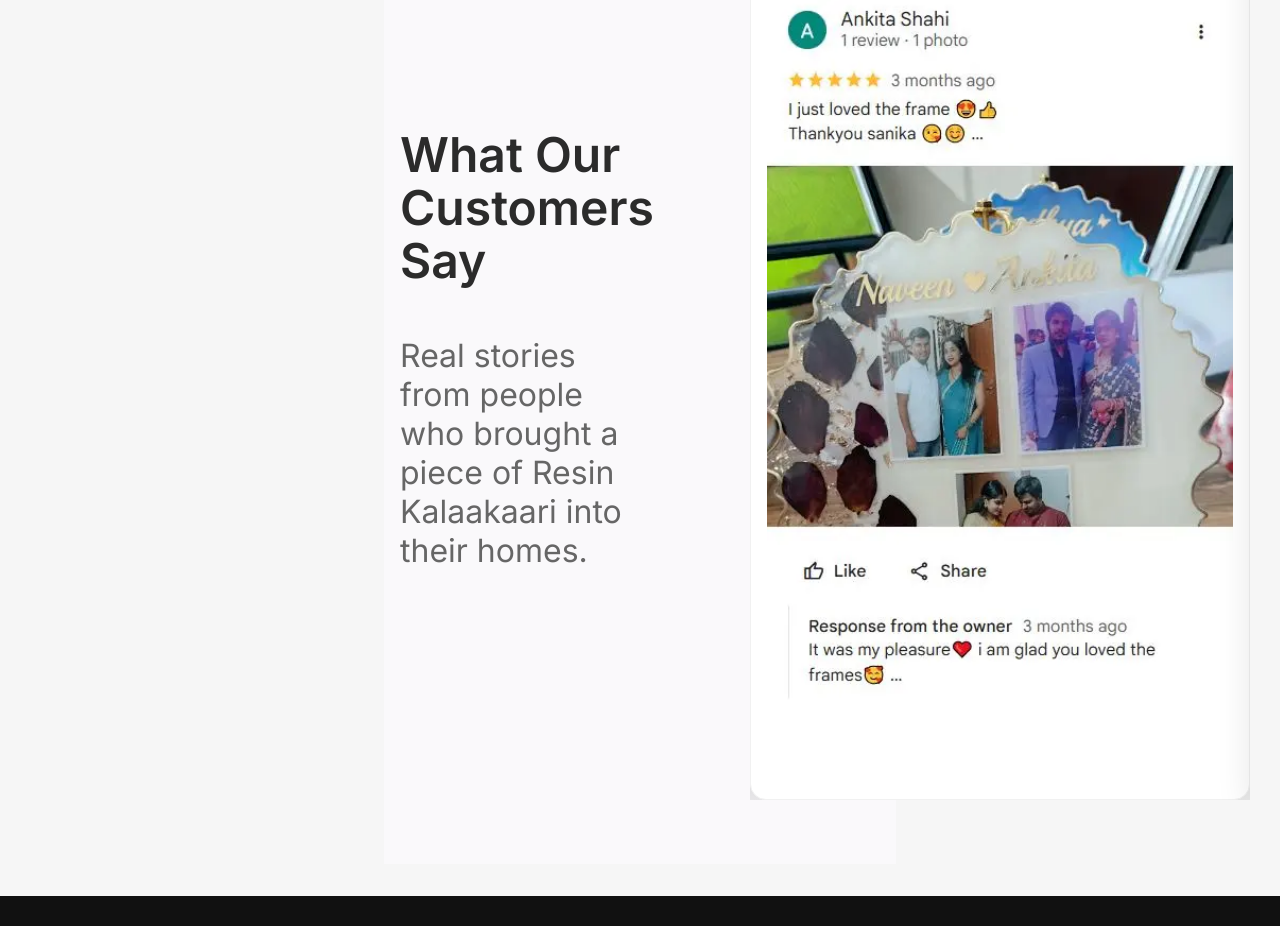
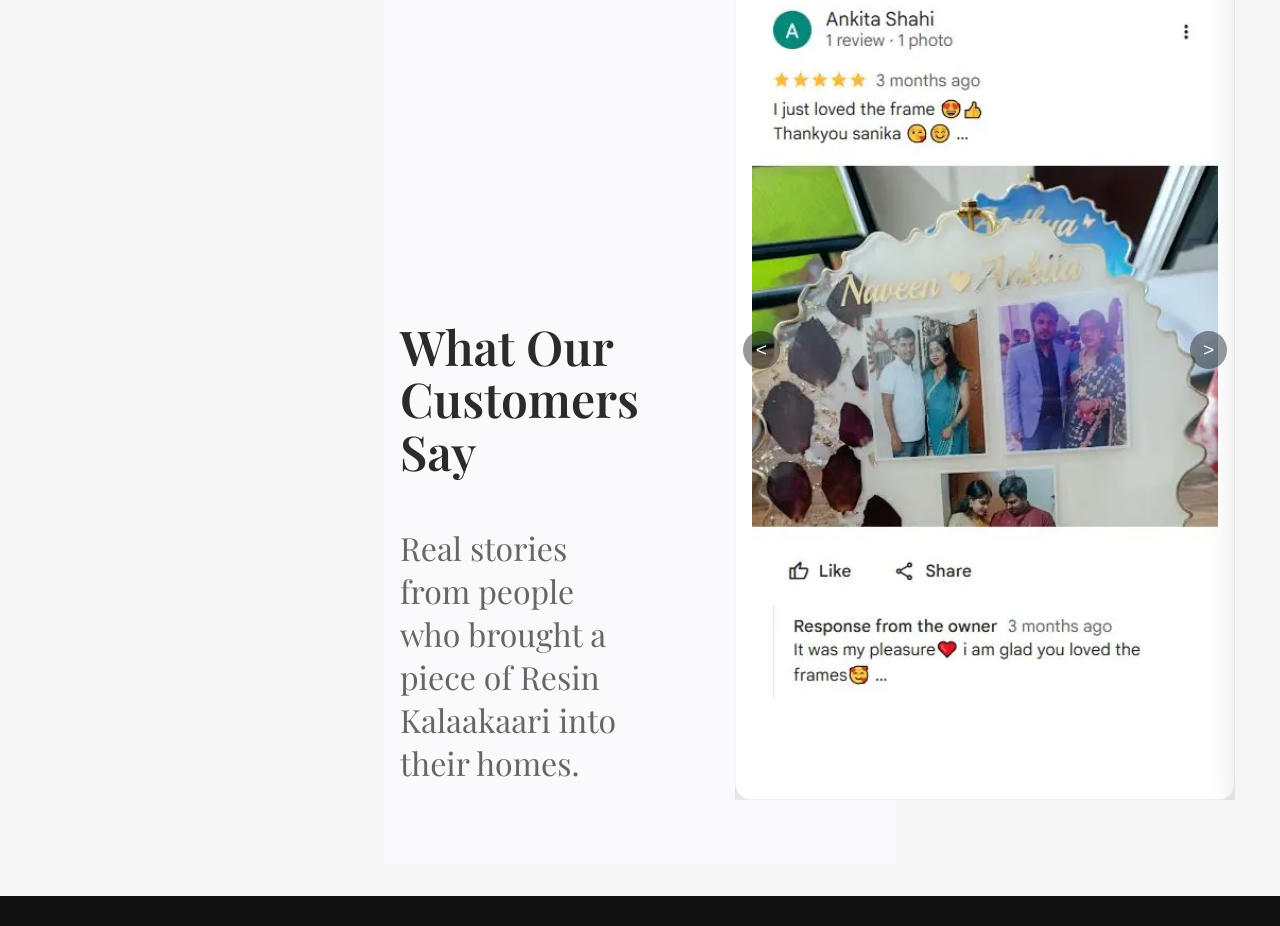
Before and after one commit to JatinSatare24/ResinKalaakaari, a Next.js app: page / in a window 1280 px wide. Shown: the part 1280-2206 px from the top of the page. Built offline with nearby package versions, Linux system fonts and the light colour scheme; no server answers; the database is empty; a web font is replaced by a local one.

Commit message:
update alignment, spacing & typography in sortDropdown, manual scroll in Testimonials component

```diff
--- a/src/components/SortDropdown/SortDropdown.module.css
+++ b/src/components/SortDropdown/SortDropdown.module.css
@@ -19,7 +19,6 @@
     cursor: pointer;
     outline: none;
     transition: border-color 0.5s ease, box-shadow 0.2s ease;
-    border: 1px solid red;
 }
 
 /* --- INTERACTIVE STATES --- */
--- a/src/components/Testimonials/Testimonials.module.css
+++ b/src/components/Testimonials/Testimonials.module.css
@@ -26,7 +26,9 @@
 }
 
 .textContent {
+    font-family: var(--font-playfair);
     text-align: center;
+    height: 60px;
 }
 
 .description {
@@ -39,12 +41,13 @@
     display: flex;
     justify-content: center;
     align-items: center;
+
 }
 
 .card {
     background: #ffffff;
     border-radius: 16px;
-    padding: 0.6rem;
+    padding: 0 0.6rem;
     max-width: 420px;
     width: 100%;
     height: 500px;
--- a/src/components/Testimonials/Testimonials.tsx
+++ b/src/components/Testimonials/Testimonials.tsx
@@ -42,7 +42,7 @@ export default function Testimonials() {
                     aria-roledescription="carousel"
                     aria-label="Customer testimonials"
                 >
-                    <Carousel autoplay interval={4000} showArrows={false}>
+                    <Carousel autoplay interval={4000} showArrows>
                         {(testimonials as Testimonial[]).map((testimonial) => (
                             <div key={testimonial.id} className={styles.card}>
                                 <figure style={{ margin: 0, height: '100%' }}>
```
